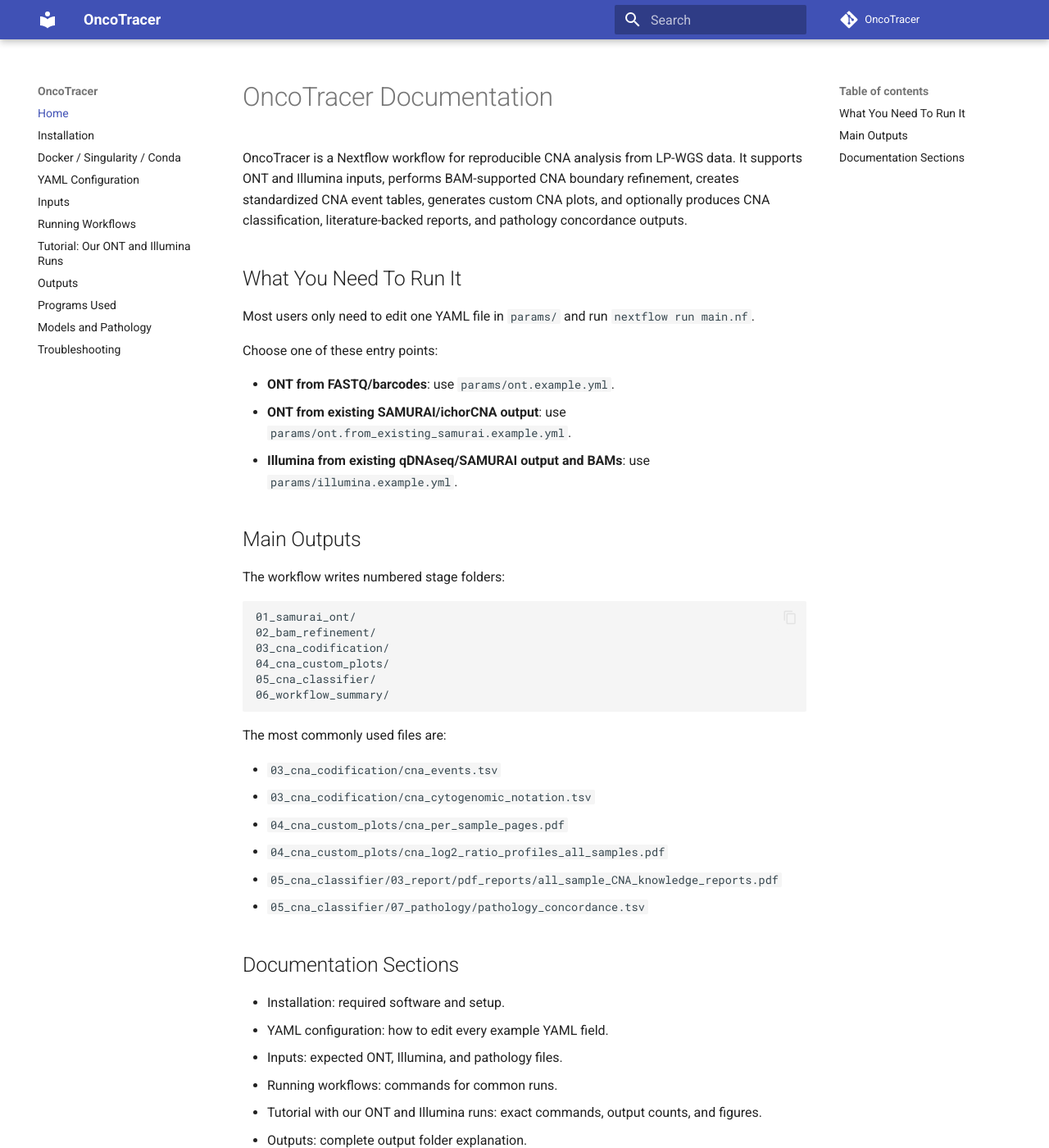
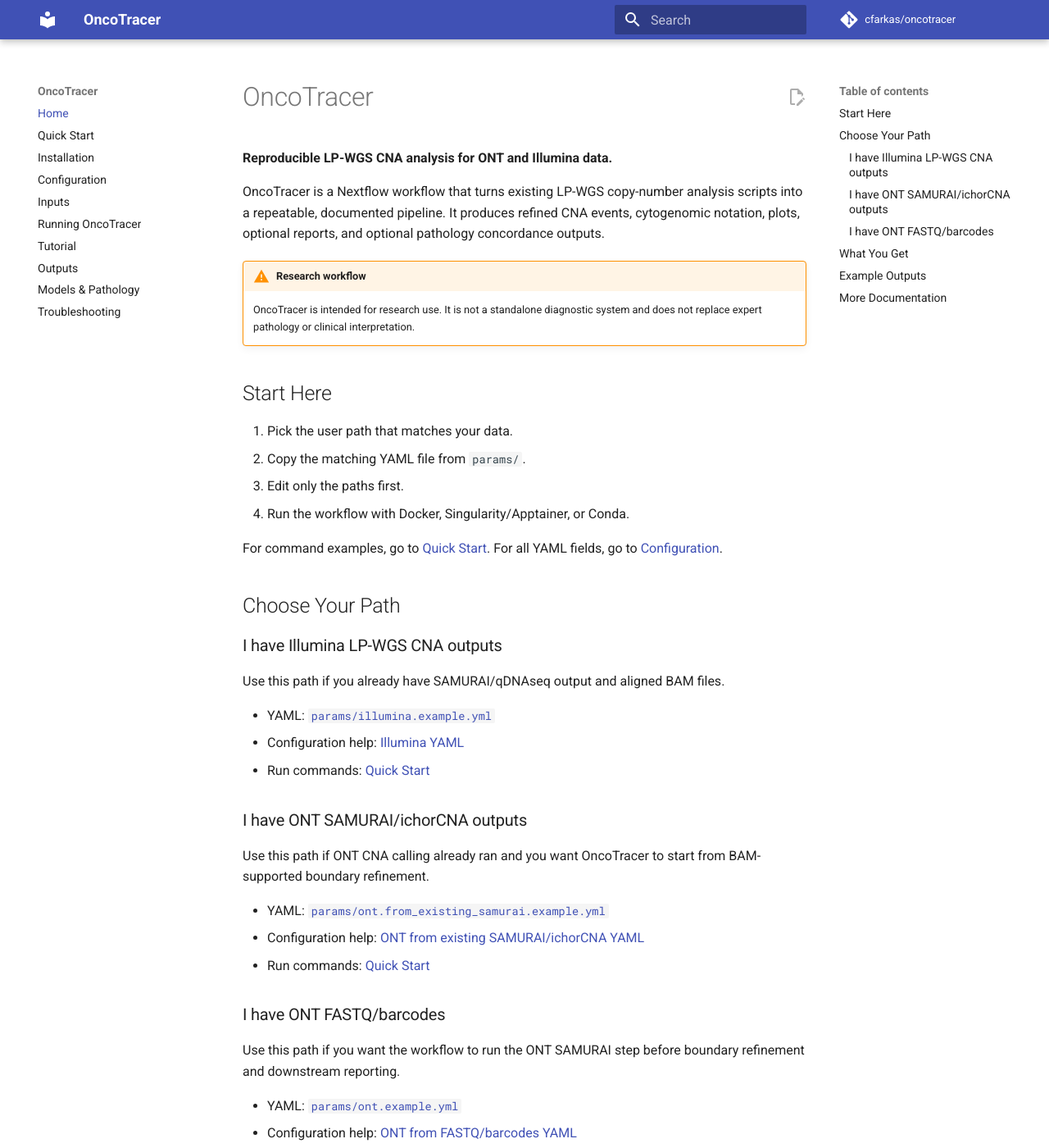
Before and after one commit to cfarkas/oncotracer, an MkDocs documentation site: the page built from docs/index.md, in a window 1280 px wide and 1400 px high. Shown: the whole window at 82% size. Built offline with MkDocs 1.6.1 and Material for MkDocs 9.7.7, drawn with Linux system fonts in a browser that asks for light colours; comment, search, counter and statistics services are not loaded; some of the changed text lies outside the part shown.

````diff
--- a/docs/index.md
+++ b/docs/index.md
@@ -1,20 +1,53 @@
-# OncoTracer Documentation
+# OncoTracer
 
-OncoTracer is a Nextflow workflow for reproducible CNA analysis from LP-WGS data. It supports ONT and Illumina inputs, performs BAM-supported CNA boundary refinement, creates standardized CNA event tables, generates custom CNA plots, and optionally produces CNA classification, literature-backed reports, and pathology concordance outputs.
+**Reproducible LP-WGS CNA analysis for ONT and Illumina data.**
 
-## What You Need To Run It
+OncoTracer is a Nextflow workflow that turns existing LP-WGS copy-number analysis scripts into a repeatable, documented pipeline. It produces refined CNA events, cytogenomic notation, plots, optional reports, and optional pathology concordance outputs.
 
-Most users only need to edit one YAML file in `params/` and run `nextflow run main.nf`.
+!!! warning "Research workflow"
+    OncoTracer is intended for research use. It is not a standalone diagnostic system and does not replace expert pathology or clinical interpretation.
 
-Choose one of these entry points:
+## Start Here
 
-- **ONT from FASTQ/barcodes**: use `params/ont.example.yml`.
-- **ONT from existing SAMURAI/ichorCNA output**: use `params/ont.from_existing_samurai.example.yml`.
-- **Illumina from existing qDNAseq/SAMURAI output and BAMs**: use `params/illumina.example.yml`.
+1. Pick the user path that matches your data.
+2. Copy the matching YAML file from `params/`.
+3. Edit only the paths first.
+4. Run the workflow with Docker, Singularity/Apptainer, or Conda.
 
-## Main Outputs
+For command examples, go to [Quick Start](quick_start.md). For all YAML fields, go to [Configuration](configuration.md).
 
-The workflow writes numbered stage folders:
+## Choose Your Path
+
+### I have Illumina LP-WGS CNA outputs
+
+Use this path if you already have SAMURAI/qDNAseq output and aligned BAM files.
+
+- YAML: [`params/illumina.example.yml`](https://github.com/cfarkas/oncotracer/blob/main/params/illumina.example.yml)
+- Configuration help: [Illumina YAML](configuration.md#illumina-yaml)
+- Run commands: [Quick Start](quick_start.md#illumina-example)
+
+### I have ONT SAMURAI/ichorCNA outputs
+
+Use this path if ONT CNA calling already ran and you want OncoTracer to start from BAM-supported boundary refinement.
+
+- YAML: [`params/ont.from_existing_samurai.example.yml`](https://github.com/cfarkas/oncotracer/blob/main/params/ont.from_existing_samurai.example.yml)
+- Configuration help: [ONT from existing SAMURAI/ichorCNA YAML](configuration.md#ont-from-existing-samuraiichorcna-yaml)
+- Run commands: [Quick Start](quick_start.md#ont-existing-samuraiichorcna-example)
+
+### I have ONT FASTQ/barcodes
+
+Use this path if you want the workflow to run the ONT SAMURAI step before boundary refinement and downstream reporting.
+
+- YAML: [`params/ont.example.yml`](https://github.com/cfarkas/oncotracer/blob/main/params/ont.example.yml)
+- Configuration help: [ONT from FASTQ/barcodes YAML](configuration.md#ont-from-fastqbarcodes-yaml)
+- Run commands: [Quick Start](quick_start.md#ont-fastqbarcode-example)
+
+!!! tip "First run"
+    Keep `run_cna_classifier: false` for the first run if you mainly want to validate paths, BAM refinement, CNA codification, and plots. Enable classifier/report stages after the core workflow succeeds.
+
+## What You Get
+
+The workflow writes numbered output folders so it is easy to inspect each stage:
 
 ```text
 01_samurai_ont/
@@ -25,22 +58,30 @@ The workflow writes numbered stage folders:
 06_workflow_summary/
 ```
 
-The most commonly used files are:
+Main outputs include:
 
-- `03_cna_codification/cna_events.tsv`
-- `03_cna_codification/cna_cytogenomic_notation.tsv`
-- `04_cna_custom_plots/cna_per_sample_pages.pdf`
-- `04_cna_custom_plots/cna_log2_ratio_profiles_all_samples.pdf`
-- `05_cna_classifier/03_report/pdf_reports/all_sample_CNA_knowledge_reports.pdf`
-- `05_cna_classifier/07_pathology/pathology_concordance.tsv`
+- CNA event tables: `03_cna_codification/cna_events.tsv`
+- Cytogenomic notation: `03_cna_codification/cna_cytogenomic_notation.tsv`
+- Per-sample and cohort CNA plots: `04_cna_custom_plots/`
+- Optional CNA reports: `05_cna_classifier/03_report/`
+- Optional pathology concordance: `05_cna_classifier/07_pathology/pathology_concordance.tsv`
+- Run summary: `06_workflow_summary/workflow_summary.txt`
 
-## Documentation Sections
+## Example Outputs
 
-- Installation: required software and setup.
-- YAML configuration: how to edit every example YAML field.
-- Inputs: expected ONT, Illumina, and pathology files.
-- Running workflows: commands for common runs.
-- Tutorial with our ONT and Illumina runs: exact commands, output counts, and figures.
-- Outputs: complete output folder explanation.
-- Models and pathology: LLM/transformer layers and pathology inference.
-- Troubleshooting: common failures and fixes.
+The tutorial includes example plots generated during validation runs.
+
+| Illumina genome overview | ONT genome overview |
+|---|---|
+| ![Illumina CNA genome overview](assets/tutorial/illumina_cna_genome_overview.png) | ![ONT CNA genome overview](assets/tutorial/ont_cna_genome_overview.png) |
+
+See the full worked example in [Tutorial](tutorial_our_runs.md).
+
+## More Documentation
+
+- [Installation](installation.md)
+- [Inputs](inputs.md)
+- [Running OncoTracer](running.md)
+- [Outputs](outputs.md)
+- [Models & Pathology](models_pathology.md)
+- [Troubleshooting](troubleshooting.md)
--- /dev/null
+++ b/docs/quick_start.md
@@ -0,0 +1,107 @@
+# Quick Start
+
+This page gives copy-paste commands for the most common OncoTracer entry points. For new users, Docker is the recommended execution mode.
+
+!!! important "Edit YAML paths first"
+    Copy one of the files in `params/`, edit the input and output paths, then run the command. For Docker and Singularity/Apptainer, every absolute path in the YAML must be visible inside the container through a bind mount.
+
+## Docker Run
+
+Use Docker when available. Replace `/your/data:/your/data` with the folder containing the files referenced in your YAML.
+
+```bash
+docker pull carlosfarkas/oncotracer:latest
+nextflow run main.nf -profile docker \
+  -params-file params/illumina.example.yml \
+  --docker_run_options "-u $(id -u):$(id -g) -e HOME=/tmp -e MPLCONFIGDIR=/tmp/matplotlib -e XDG_CACHE_HOME=/tmp/cache -v /your/data:/your/data" \
+  -resume
+```
+
+## Singularity / Apptainer Run
+
+Use this on HPC systems where Docker is not available.
+
+```bash
+apptainer pull oncotracer_latest.sif docker://carlosfarkas/oncotracer:latest
+nextflow run main.nf -profile singularity \
+  -params-file params/illumina.example.yml \
+  --singularity_run_options '--bind /your/data:/your/data' \
+  -resume
+```
+
+## Conda Fallback
+
+Use this only when neither Docker nor Singularity/Apptainer is available.
+
+```bash
+conda env create -f environment.yml
+conda activate oncotracer
+nextflow run main.nf -profile conda \
+  -params-file params/illumina.example.yml \
+  -resume
+```
+
+## Illumina Example
+
+Use this when you have existing Illumina SAMURAI/qDNAseq output and aligned BAM files.
+
+```bash
+cp params/illumina.example.yml params/my_illumina.yml
+nano params/my_illumina.yml
+nextflow run main.nf -profile docker \
+  -params-file params/my_illumina.yml \
+  --docker_run_options "-u $(id -u):$(id -g) -e HOME=/tmp -e MPLCONFIGDIR=/tmp/matplotlib -e XDG_CACHE_HOME=/tmp/cache -v /your/data:/your/data" \
+  -resume
+```
+
+## ONT Existing SAMURAI/ichorCNA Example
+
+Use this when SAMURAI/ichorCNA has already run and you want OncoTracer to begin with boundary refinement.
+
+```bash
+cp params/ont.from_existing_samurai.example.yml params/my_ont_existing.yml
+nano params/my_ont_existing.yml
+nextflow run main.nf -profile docker \
+  -params-file params/my_ont_existing.yml \
+  --docker_run_options "-u $(id -u):$(id -g) -e HOME=/tmp -e MPLCONFIGDIR=/tmp/matplotlib -e XDG_CACHE_HOME=/tmp/cache -v /your/data:/your/data" \
+  -resume
+```
+
+## ONT FASTQ/Barcode Example
+
+Use this when you want OncoTracer to run the ONT SAMURAI step from barcode/FASTQ inputs.
+
+```bash
+cp params/ont.example.yml params/my_ont_fastq.yml
+nano params/my_ont_fastq.yml
+nextflow run main.nf -profile docker \
+  -params-file params/my_ont_fastq.yml \
+  --docker_run_options "-u $(id -u):$(id -g) -e HOME=/tmp -e MPLCONFIGDIR=/tmp/matplotlib -e XDG_CACHE_HOME=/tmp/cache -v /your/data:/your/data" \
+  -resume
+```
+
+## After A Successful Core Run
+
+Check these files first:
+
+```text
+06_workflow_summary/workflow_summary.txt
+03_cna_codification/cna_events.tsv
+03_cna_codification/cna_cytogenomic_notation.tsv
+04_cna_custom_plots/cna_per_sample_pages.pdf
+04_cna_custom_plots/cna_log2_ratio_profiles_all_samples.pdf
+```
+
+Then enable classifier and pathology concordance if needed:
+
+```bash
+nextflow run main.nf -profile docker \
+  -params-file params/my_illumina.yml \
+  --run_cna_classifier true \
+  --pathology_csv /your/data/pathology.csv \
+  --pathology_sample_col illumina_sample_id \
+  --pathology_case_col case_code \
+  --pathology_diagnosis_col final_diagnosis \
+  --docker_run_options "-u $(id -u):$(id -g) -e HOME=/tmp -e MPLCONFIGDIR=/tmp/matplotlib -e XDG_CACHE_HOME=/tmp/cache -v /your/data:/your/data" \
+  -resume
+```
--- a/mkdocs.yml
+++ b/mkdocs.yml
@@ -1,8 +1,11 @@
 site_name: OncoTracer
-site_description: Reproducible LP-WGS CNA analysis with Nextflow
+site_description: Reproducible LP-WGS CNA analysis for ONT and Illumina data
 site_author: OncoTracer developers
-repo_name: OncoTracer
-repo_url: https://github.com/<ORG_OR_USER>/OncoTracer
+# TODO: Confirm that the ReadTheDocs project slug is really "oncotracer".
+site_url: https://oncotracer.readthedocs.io/
+repo_name: cfarkas/oncotracer
+repo_url: https://github.com/cfarkas/oncotracer
+edit_uri: edit/main/docs/
 
 theme:
   name: material
@@ -10,18 +13,18 @@ theme:
     - navigation.sections
     - navigation.expand
     - content.code.copy
+    - content.action.edit
 
 nav:
   - Home: index.md
+  - Quick Start: quick_start.md
   - Installation: installation.md
-  - Docker / Singularity / Conda: containers.md
-  - YAML Configuration: configuration.md
+  - Configuration: configuration.md
   - Inputs: inputs.md
-  - Running Workflows: running.md
-  - "Tutorial: Our ONT and Illumina Runs": tutorial_our_runs.md
+  - Running OncoTracer: running.md
+  - Tutorial: tutorial_our_runs.md
   - Outputs: outputs.md
-  - Programs Used: programs.md
-  - Models and Pathology: models_pathology.md
+  - Models & Pathology: models_pathology.md
   - Troubleshooting: troubleshooting.md
 
 markdown_extensions:
````
Also changed, not shown: README.md (+159 -161 lines), 1 other file.
